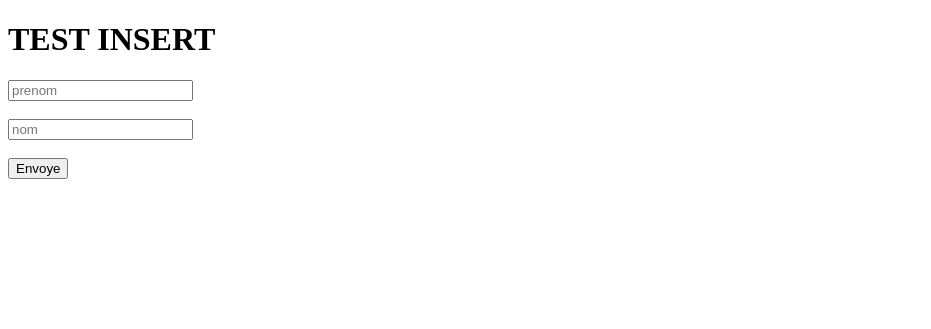
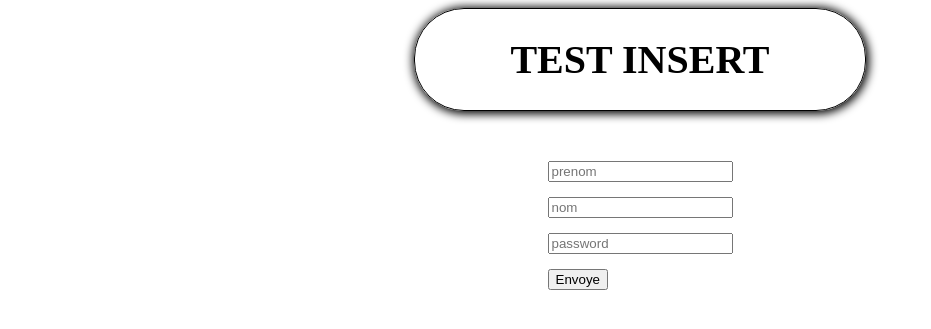
Before and after one commit to Skarllas/Formulaire_connection2, a PHP site: page / in a window 1280 px wide. Shown: the top 329 px of the page, without its empty margins (0-931 px from the left). Run offline with PHP 8.4, Linux system fonts and the light colour scheme.

Commit message:
rajout password

```diff
--- a/index.css
+++ b/index.css
@@ -0,0 +1,17 @@
+#totoa {
+    margin: auto;
+    width: 450px;
+    display: flex;
+    justify-content: center;
+    border: 1px solid black;
+    font-size: 20px;
+    border-radius: 50px;
+    box-shadow: 1px 1px 10px 2px black;
+}
+
+#toto {
+    margin-top: 50px;
+    display: flex;
+    justify-content: center;
+    font-size: 12px;
+}
--- a/index.php
+++ b/index.php
@@ -16,18 +16,27 @@ require "db_connect.php"; ?>
 </head>
 
 <body>
+
+    <div id="totoa">
         <h1>TEST INSERT</h1>
 
+    </div>
+
+    <div id="toto">
         <form action="index_traitement.php" method="POST">
 
             <div> <input name="prenom" type="text" placeholder="prenom"></div>
             <br>
             <div> <input name="nom" type="text" placeholder="nom"></div>
             <br>
+            <div> <input name="password" type="text" placeholder="password"></div>
+            <br>
             <div> <button type="submit">Envoye</button></div>
 
 
         </form>
+    </div>
+
 
 
 
--- a/index_traitement.css
+++ b/index_traitement.css
@@ -0,0 +1,4 @@
+body {
+    background-color: rgb(255, 255, 255);
+    color: rgb(0, 0, 0);
+}
```
Also changed, not shown: index_traitement.php (+9 -3 lines). Lines whose indentation alone changed are shown as unchanged.
